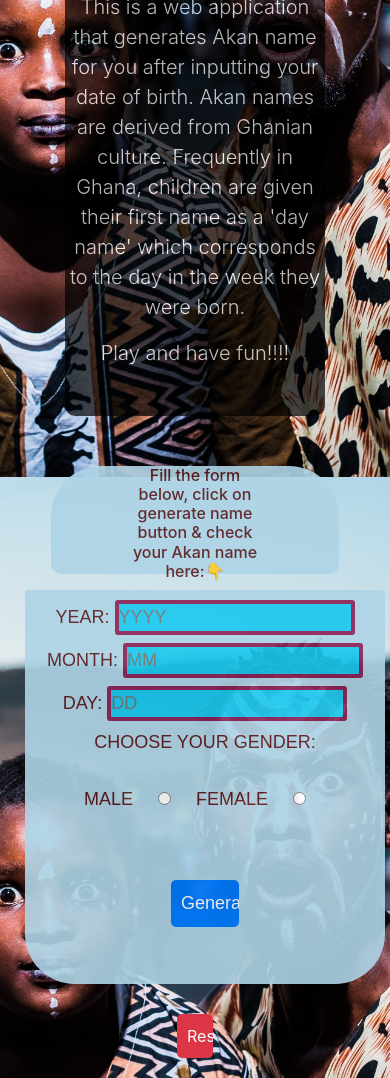
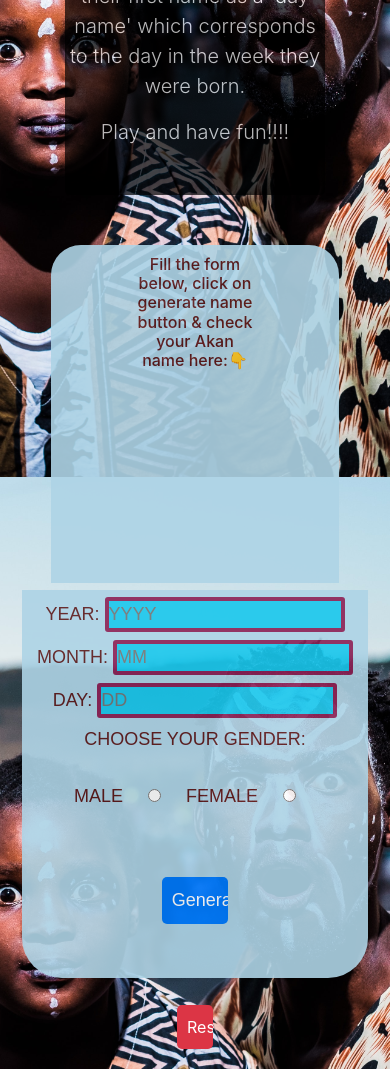
Before and after one commit to Kilewa/AkanNameGenerator, a plain HTML site: page index.html in a window 390 px wide. Shown: the part 367-1445 px from the top of the page. Drawn offline with nearby package versions, Linux system fonts and the light colour scheme.

Commit message:
added media queries

```diff
--- a/css/index.css
+++ b/css/index.css
@@ -18,7 +18,6 @@ body{
     width: 80%;
     margin-right: auto;
     margin-left: auto;
-    border-radius: 10px;
     opacity: 0.9;
     border-top-right-radius: 50px;
     border-top-left-radius: 50px;
@@ -44,7 +43,6 @@ body{
     color: #5C1A1B;
     font-size: 18px;
     font-family: sans-serif;
-    width: 100%;
 }
 input[type=number] {
     border: 4px solid #8C2155;
@@ -86,6 +84,7 @@ input[type=radio] {
     justify-content: center;
     color: #5C1A1B;
     width: 50%;
+    padding: 10px;
     margin-right: auto;
     margin-left: auto;
     height: 50px;
--- a/css/media-queries.css
+++ b/css/media-queries.css
@@ -1,7 +1,34 @@
 /* Extra small devices (phones, 600px and down) */
 @media only screen and (max-width: 600px) {
+    .jumbotron{
+        border-radius: 5px;
 
+    }
 
+    .jumbotron h1{
+        font-size: 20px;
+        text-align: center;
+        align-items: center;
+        justify-content: center;
 
+    }
+    #nameDisplay{
+        padding: 10px;
+    }
+    .block{
+        height: 40vh;
+        font-size: 14px;
+        text-align: justify;
+        align-items: center;
+        border-top-right-radius: 30px;
+        border-top-left-radius: 30px;
+    }
+
+    .input-form{
+        padding: 7px;
+        margin: 7px;
+        border-bottom-right-radius: 40px;
+        border-bottom-left-radius: 40px;
+    }
 
 }
```
